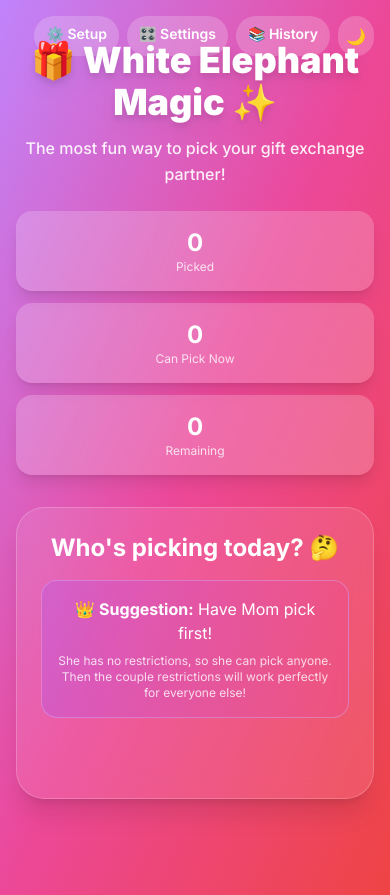
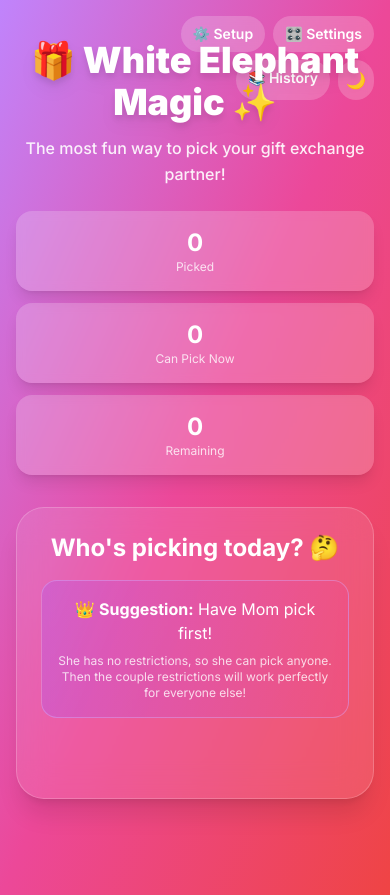
Before and after one commit to Damatnic/white-elephant-picker, a Next.js app: page / in a window 390 px wide. Built offline with nearby package versions, Linux system fonts and the light colour scheme.

Commit message:
Phase 2 progress: Mobile header improvements

```diff
--- a/app/page.tsx
+++ b/app/page.tsx
@@ -306,7 +306,7 @@ export default function Home() {
 
       {/* Header */}
       <div className="relative">
-        <div className="absolute top-4 right-4 flex gap-2">
+        <div className="absolute top-4 right-4 flex gap-2 flex-wrap justify-end max-w-[60%] sm:max-w-none">
           <Link
             href="/setup"
             className="px-3 py-2 rounded-full bg-white/20 backdrop-blur-sm hover:bg-white/30 transition-all text-white font-semibold text-sm"
```
